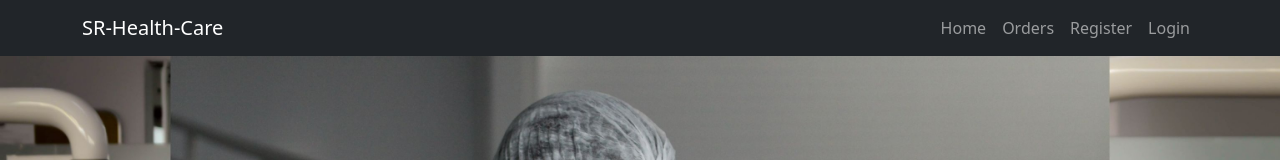
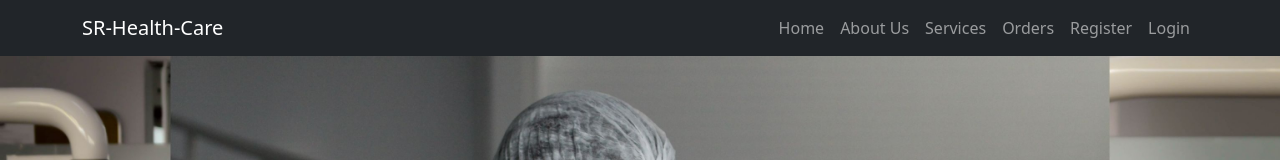
Before and after one commit to Sadik182/SR-Health-Care, a React (Create React App) app: page / in a window 1280 px wide. Shown: the top 160 px of the page. Built offline with nearby package versions, Linux system fonts and the light colour scheme; no server answers.

Commit message:
about page added

```diff
--- a/src/components/Header/Header.js
+++ b/src/components/Header/Header.js
@@ -12,6 +12,12 @@ const Header = () => {
           <Nav className="ms-auto">
             <Nav.Link as={Link} to="/home">
               Home
+            </Nav.Link>
+            <Nav.Link as={Link} to="/about">
+              About Us
+            </Nav.Link>
+            <Nav.Link as={Link} to="/sercices">
+              Services
             </Nav.Link>
             <Nav.Link as={Link} to="/orders">
               Orders
```
Also changed, not shown: src/components/About/About.js (added, +11 -0 lines).
